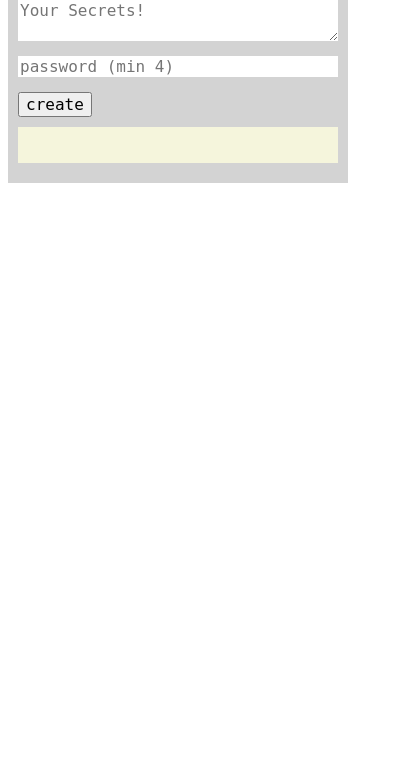
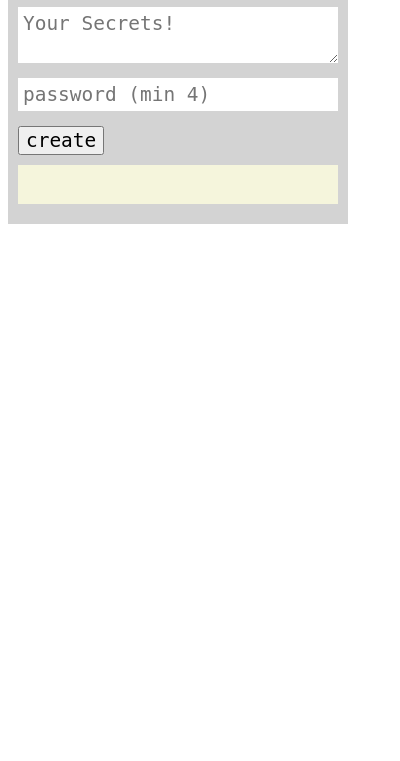
Before and after one commit to hankpillow/minivault, a browser extension: page extension/popup.html in a window 400 px wide. Shown: the part 76-837 px from the top of the page. Drawn offline with Linux system fonts and the light colour scheme.

Commit message:
ajuste do css

```diff
--- a/extension/style.css
+++ b/extension/style.css
@@ -1,5 +1,5 @@
 * {
-	font-size:1em;
+	font-size:1.05em;
 	vertical-align:top;
 	font-family:Mono;
 }
@@ -19,7 +19,8 @@ input[type=password]{
 	border:0;
 	display:block;
 	width:100%;
-	margin-bottom:15px
+	margin-bottom:15px;
+	padding:5px;
 }
 span[name=hash]{
 	display:block;
```
